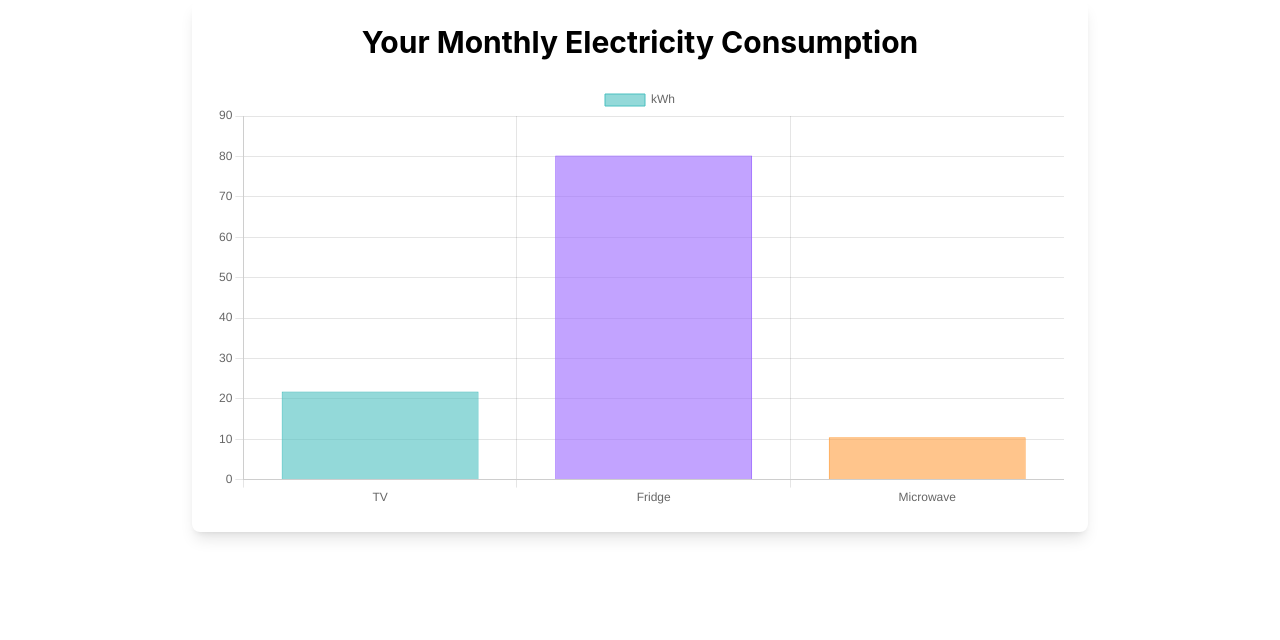
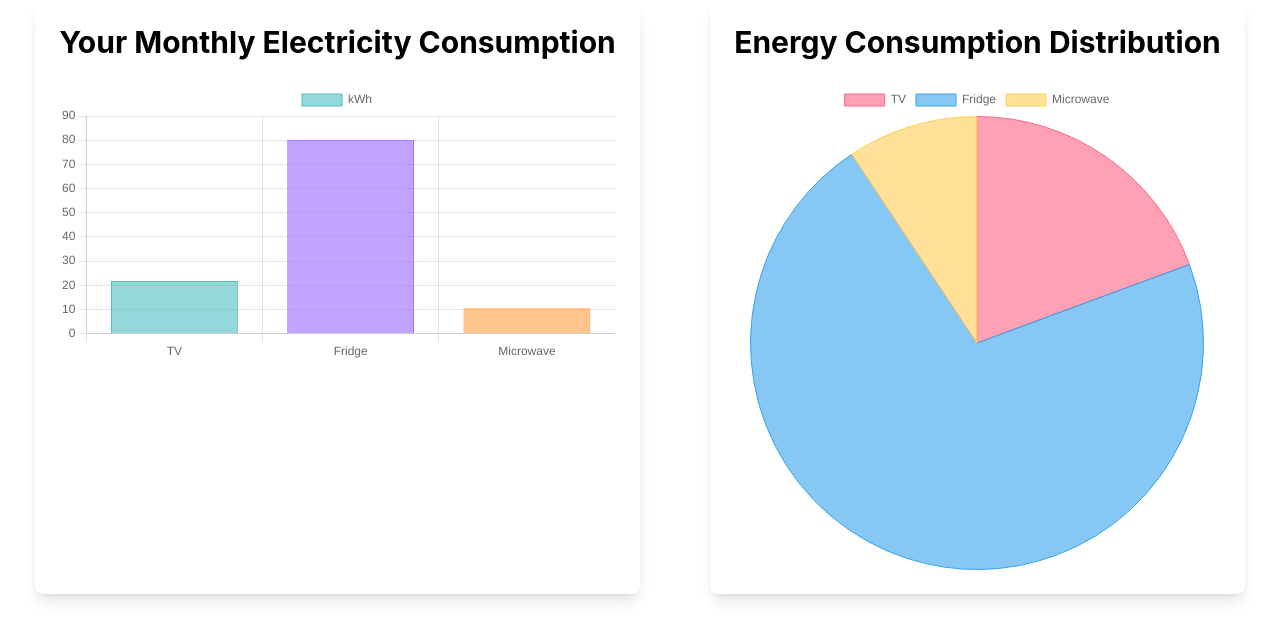
Before and after one commit to Egor1o/User-Interface-Construction, a React (Create React App) app: page /maintest in a window 1280 px wide. Shown: the top 640 px of the page. Built offline with nearby package versions, Linux system fonts and the light colour scheme; data requests are answered from the project's data file.

Commit message:
feat: add piechart to maintest dashboard page

```diff
--- a/src/MainTest.jsx
+++ b/src/MainTest.jsx
@@ -1,10 +1,14 @@
-import React from 'react'
-import BarChart from './components/BarChart'
+import React from "react";
+import BarChart from "./components/BarChart";
+import PieChart from "./components/PieChart";
 
 const MainTest = () => {
-    return (
-        <BarChart />
-    )
-}
+  return (
+    <div className="flex flex-row">
+      <BarChart />
+      <PieChart />
+    </div>
+  );
+};
 
-export default MainTest
+export default MainTest;
--- /dev/null
+++ b/src/components/PieChart.js
@@ -0,0 +1,80 @@
+import React, { useEffect, useState } from "react";
+import { Pie } from "react-chartjs-2";
+import axios from "axios";
+import { Chart as ChartJS, ArcElement, Tooltip, Legend } from "chart.js";
+
+ChartJS.register(ArcElement, Tooltip, Legend);
+
+const PieChart = () => {
+  const [data, setData] = useState({
+    labels: [],
+    datasets: [],
+  });
+
+  useEffect(() => {
+    const fetchData = async () => {
+      const response = await axios.get("http://localhost:3001/consumption");
+      const consumptionData = response.data;
+
+      const labels = consumptionData.map((device) => device.name);
+      const values = consumptionData.map((device) => device.consumption);
+
+      setData({
+        labels,
+        datasets: [
+          {
+            label: "Energy Consumption Distribution (kWh)",
+            data: values,
+            backgroundColor: [
+              "rgba(255, 99, 132, 0.6)",
+              "rgba(54, 162, 235, 0.6)",
+              "rgba(255, 206, 86, 0.6)",
+              "rgba(75, 192, 192, 0.6)",
+              "rgba(153, 102, 255, 0.6)",
+              "rgba(255, 159, 64, 0.6)",
+            ],
+            borderColor: [
+              "rgba(255, 99, 132, 1)",
+              "rgba(54, 162, 235, 1)",
+              "rgba(255, 206, 86, 1)",
+              "rgba(75, 192, 192, 1)",
+              "rgba(153, 102, 255, 1)",
+              "rgba(255, 159, 64, 1)",
+            ],
+            borderWidth: 1,
+          },
+        ],
+      });
+    };
+
+    fetchData();
+  }, []);
+
+  const options = {
+    responsive: true,
+    plugins: {
+      legend: {
+        position: "top",
+      },
+      tooltip: {
+        callbacks: {
+          label: (tooltipItem) => {
+            const value = tooltipItem.raw;
+            return `${value.toFixed(2)} kWh`;
+          },
+        },
+      },
+    },
+  };
+
+  return (
+    <div className="max-w-4xl p-6 mx-auto bg-white rounded-lg shadow-lg">
+      <h1 className="mb-6 text-3xl font-bold text-center">
+        Energy Consumption Distribution
+      </h1>
+      <Pie data={data} options={options} />
+    </div>
+  );
+};
+
+export default PieChart;
```
